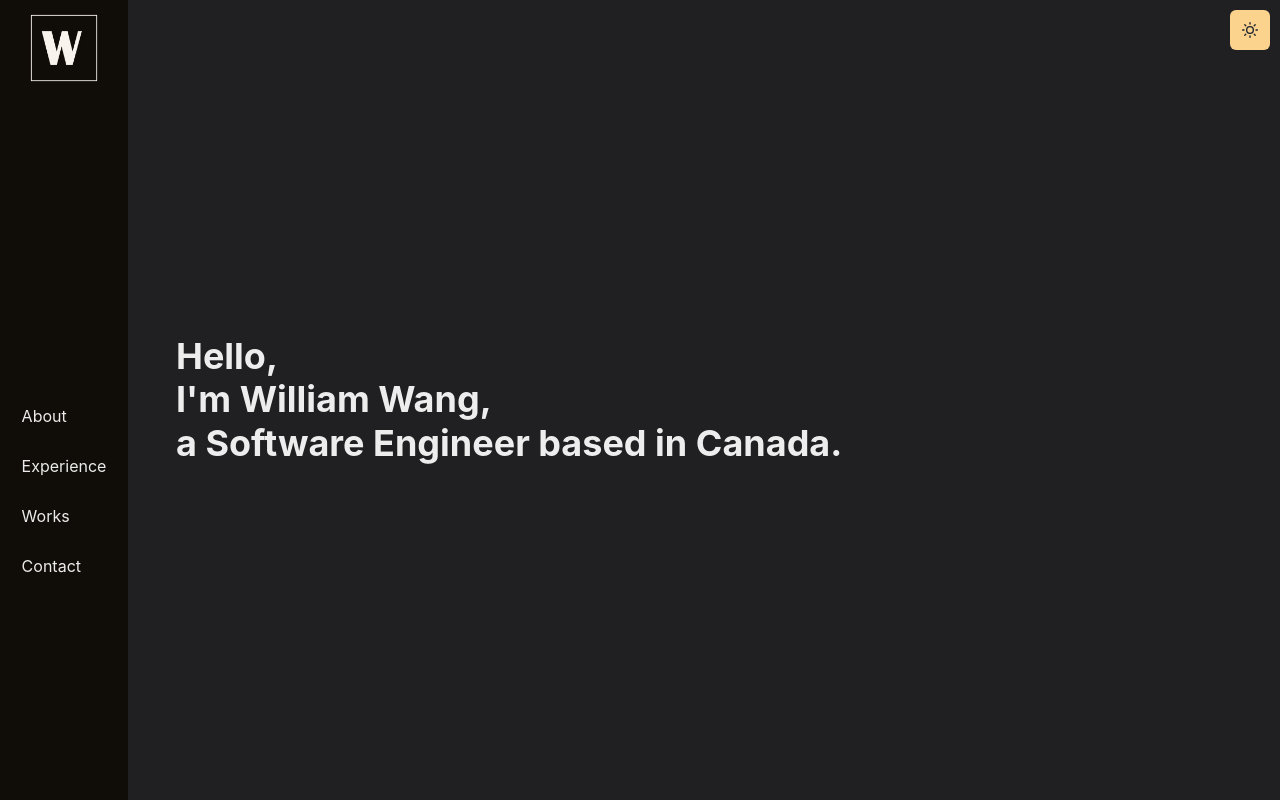
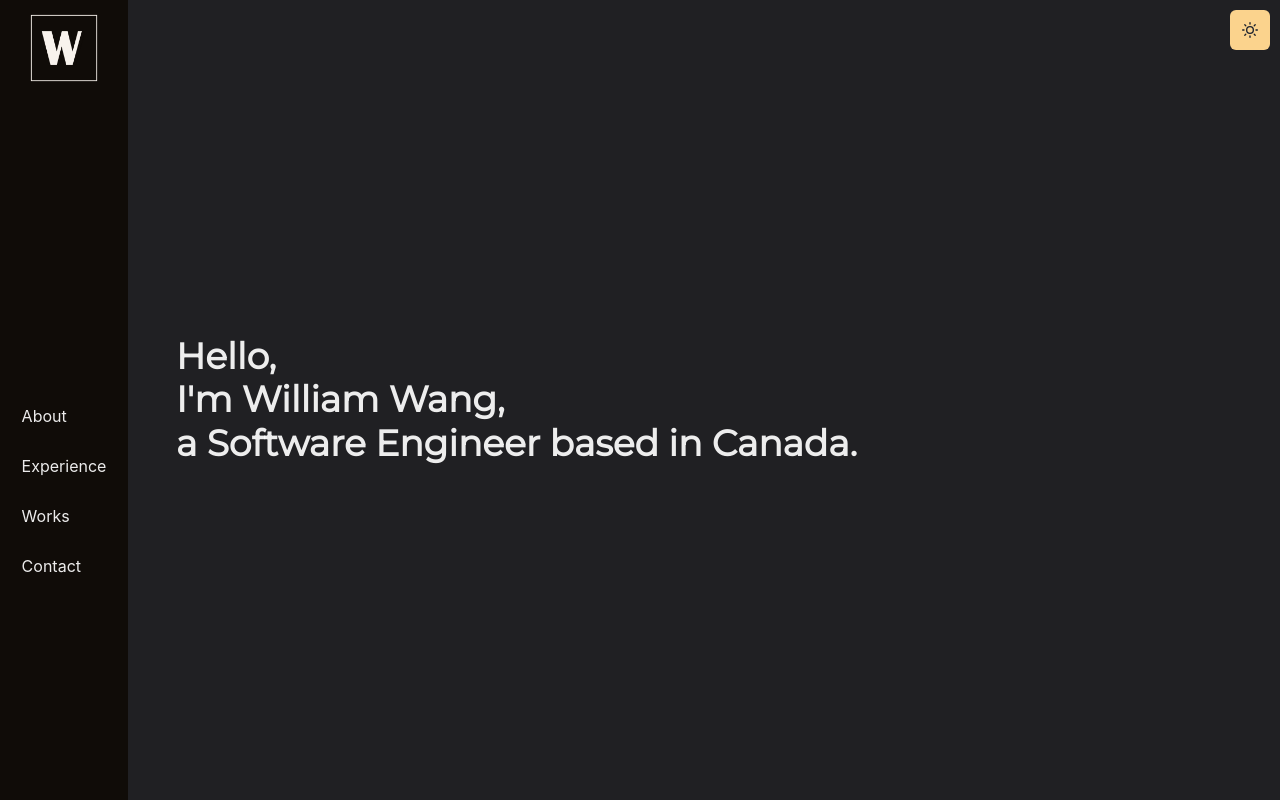
Before and after one commit to wangwiza/wangwiza.github.io, a React (Create React App) app: page / in a window 1280 px wide. Shown: the top 800 px of the page. Built offline with nearby package versions, Linux system fonts and the light colour scheme.

Commit message:
fix(theme): google font link

```diff
--- a/public/index.html
+++ b/public/index.html
@@ -3,7 +3,6 @@
 
   <head>
     <meta charset="utf-8" />
-
     <meta name="viewport" content="width=device-width, initial-scale=1" />
     <meta
       name="description"
@@ -11,6 +10,12 @@
     />
     <title>William Wang - Homepage</title>
     <link rel="icon" type="image/x-icon" href="./favicon.ico">
+    <link rel="preconnect" href="https://fonts.googleapis.com">
+    <link rel="preconnect" href="https://fonts.gstatic.com" crossorigin>
+    <link href="https://fonts.googleapis.com/css2?family=Montserrat&display=swap" rel="stylesheet">
+    <style>
+      @import url('https://fonts.googleapis.com/css2?family=Montserrat&display=swap');
+    </style>
   </head>
 
   <body>
--- a/src/components/Home.jsx
+++ b/src/components/Home.jsx
@@ -10,10 +10,9 @@
     return (
         <Box>
             <Sidebar />
-            <Box ml='10rem' h='100%'>
+            <Box ml='10rem'>
                 <Content />
             </Box>
-
         </Box>
     )
 }
--- a/src/components/Paragraph.jsx
+++ b/src/components/Paragraph.jsx
@@ -3,7 +3,6 @@
 const Paragraph = styled.p`
   text-align: justify;
   hyphens: auto;
-  max-width: 500px;
 `
 
 export default Paragraph
--- a/src/lib/theme.js
+++ b/src/lib/theme.js
@@ -16,5 +16,9 @@
     useSystemColorMode: true
 }
 
-const theme = extendTheme({ config, styles })
+const fonts = {
+    heading: "'Montserrat'"
+}
+
+const theme = extendTheme({ config, styles, fonts })
 export default theme
```
